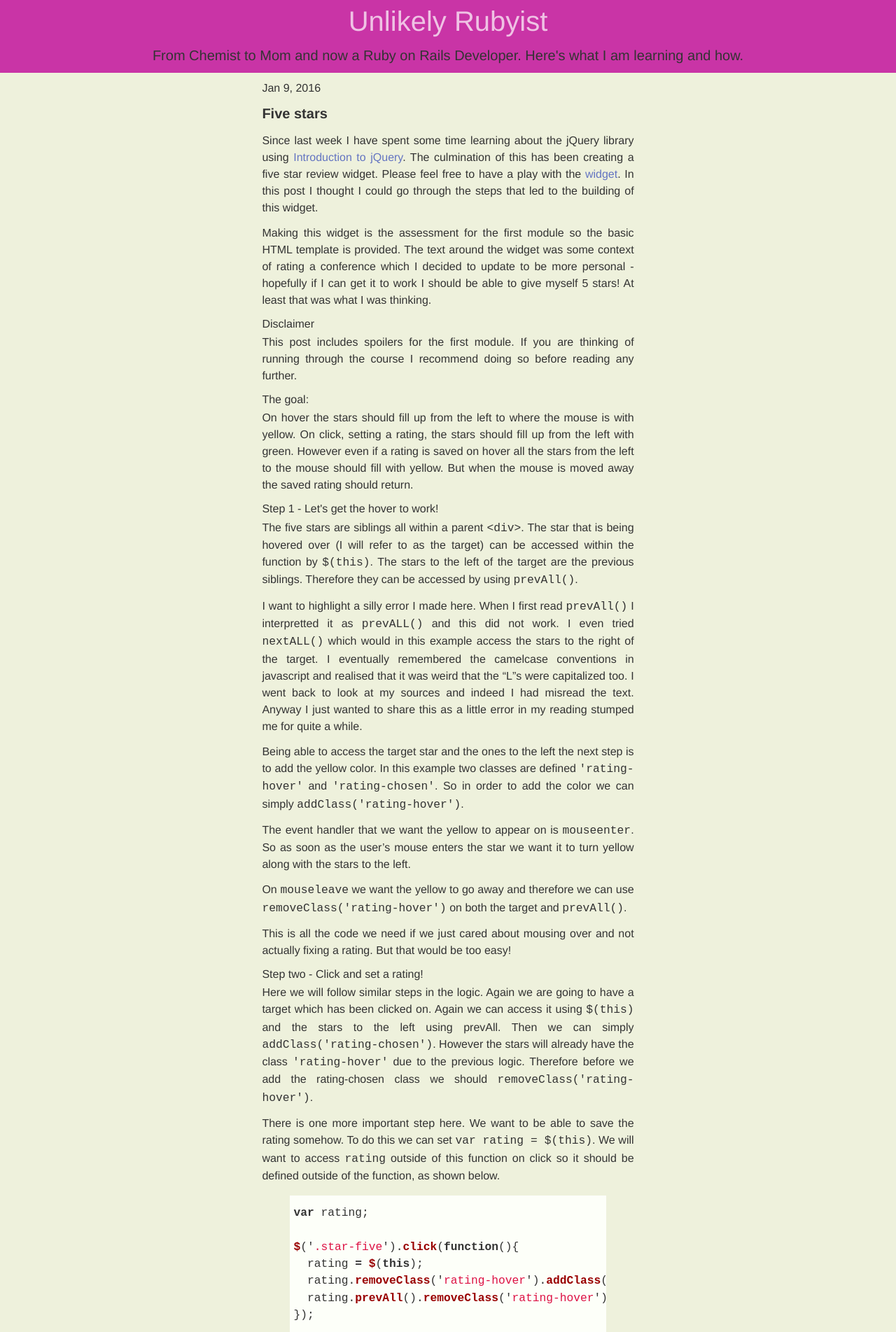
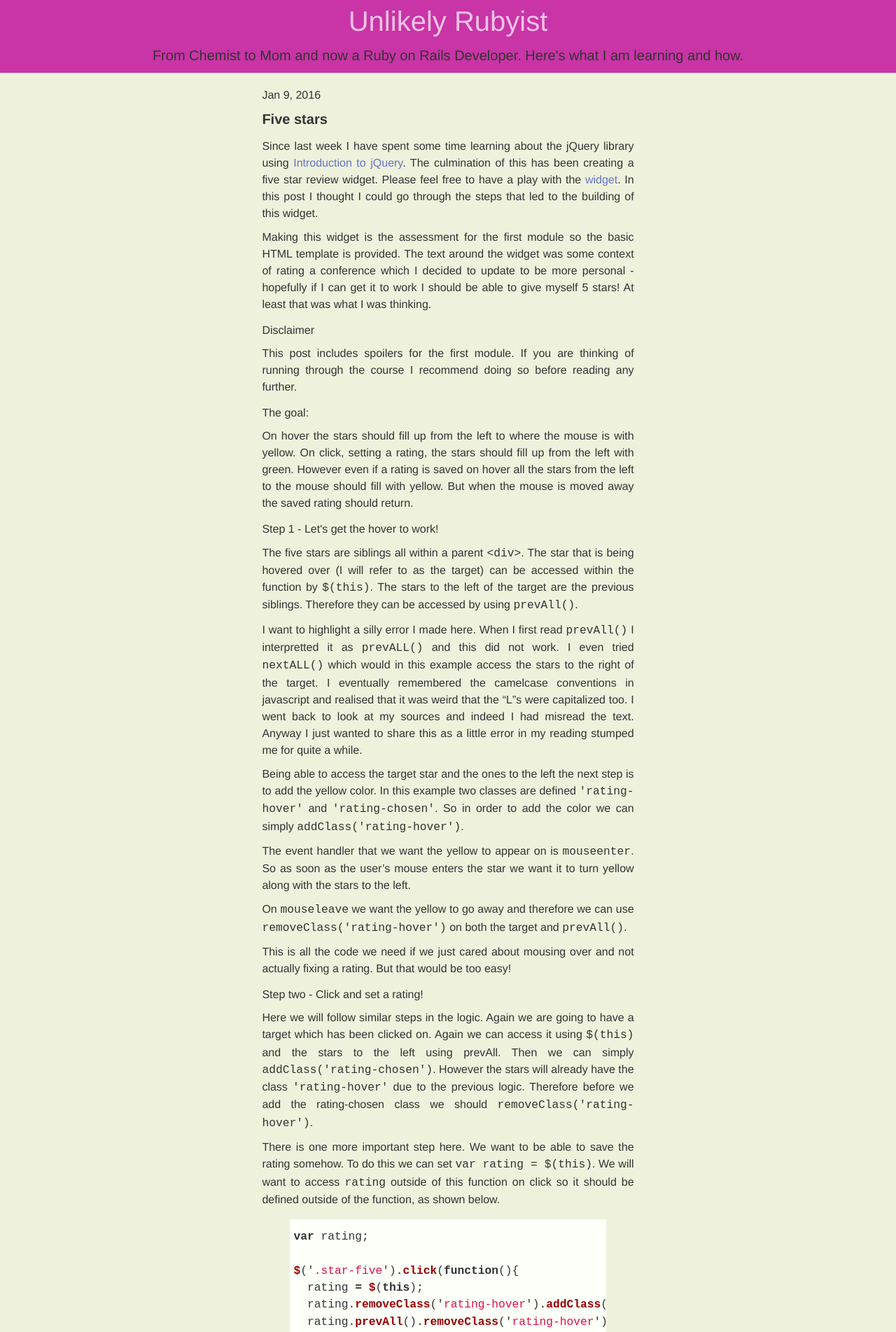
Before and after one commit to JessSumner/JessSumner.github.io, a Jekyll site: the page built from _posts/2016-01-09-five-stars.markdown, in a window 1280 px wide. Shown: the top 1903 px of the page at 70% size. Built offline with Jekyll 4.4.1, drawn with Linux system fonts in a browser that asks for light colours; nearby versions of some CDN libraries; some web fonts are replaced; comment, search, counter and statistics services are not loaded.

Commit message:
Evened out the margins between paragraphs.
Added a margin top and bottom to the <p> tag.
Increased the margin top for <h3> and so there is a larger distinction for a new section.

```diff
--- a/_sass/_post.scss
+++ b/_sass/_post.scss
@@ -13,7 +13,11 @@
   }
 
   h3 {
-    margin-bottom: 5px;
+    margin-top: 15px;
+  }
+
+  p {
+    margin: 10px 0;
   }
 
   code {
@@ -22,8 +26,8 @@
 
   .highlight {
     background-color: $highlight-color;
+    overflow: scroll;
     padding: 0 5px;
-    overflow: scroll;
   }
 
   img {
```
